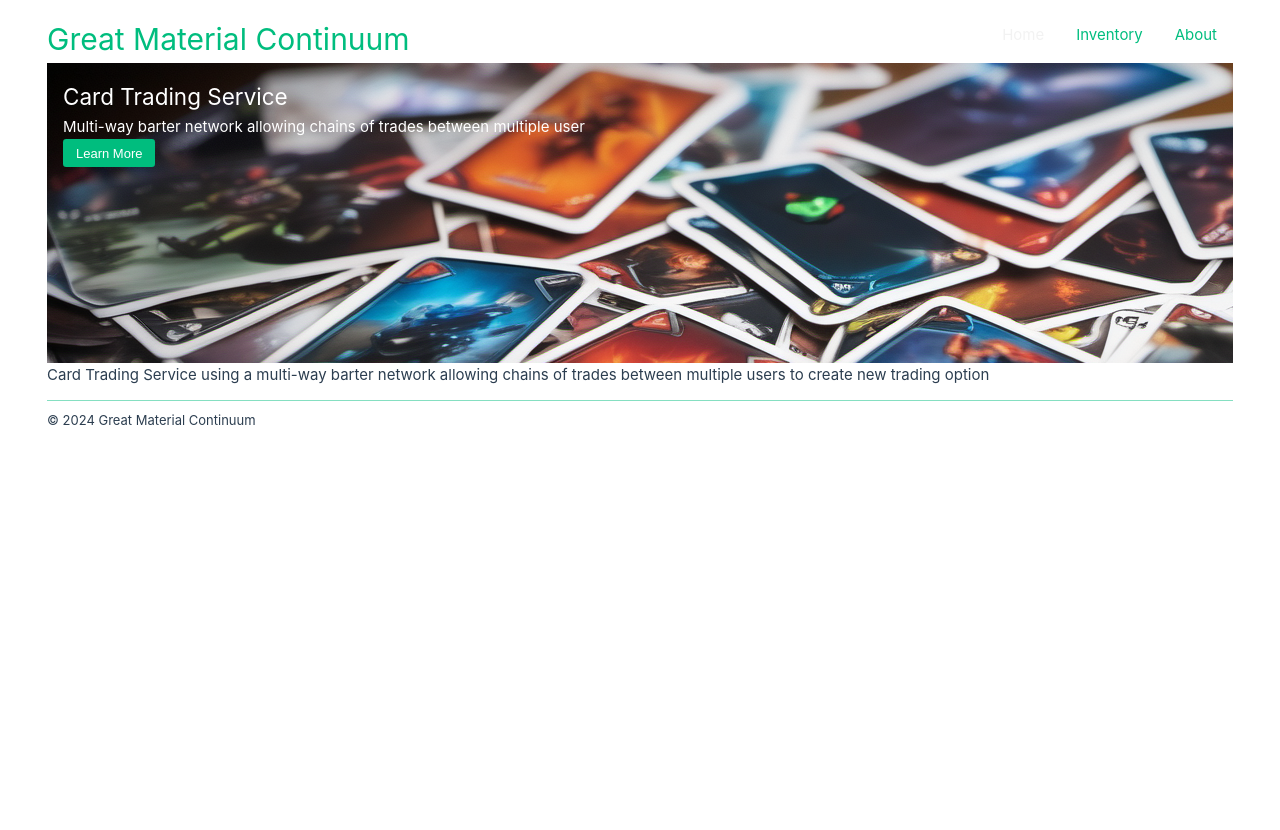
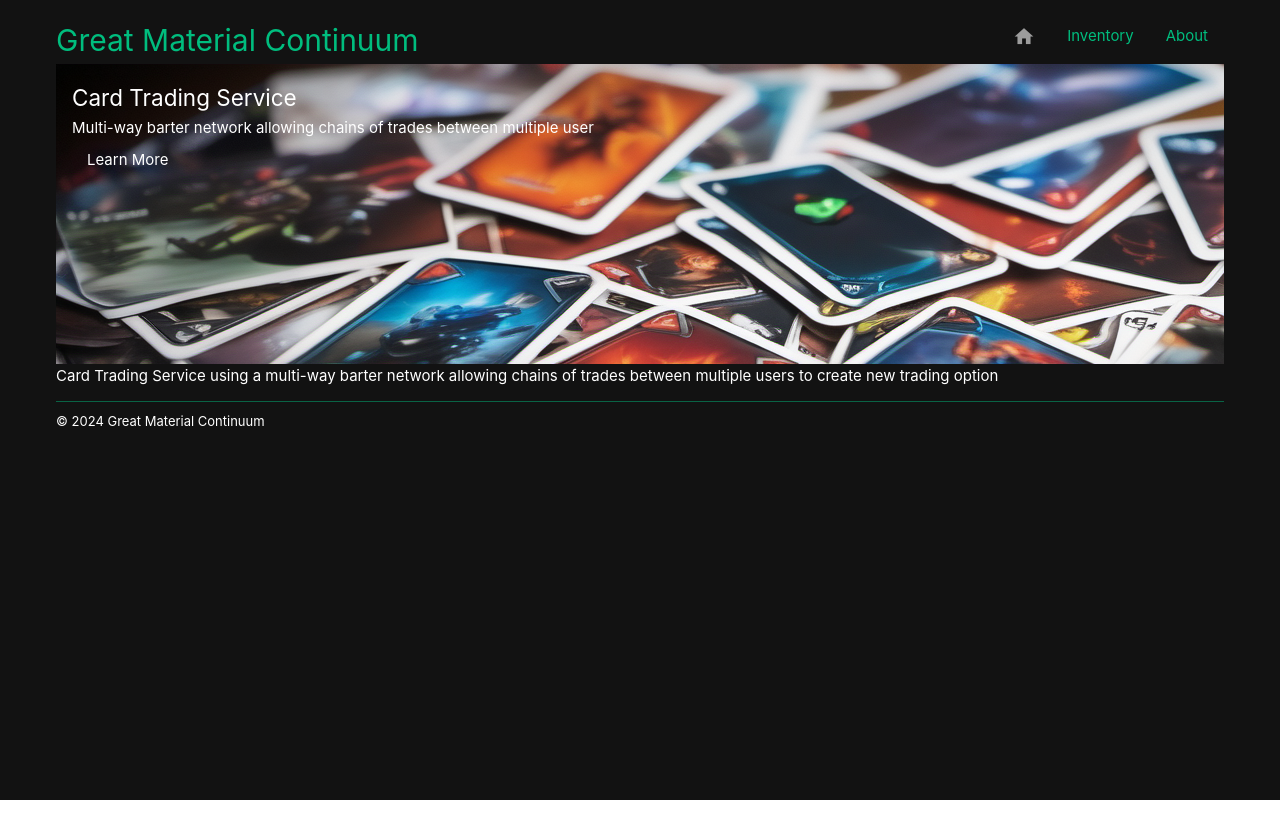
Before and after one commit to nuforge/great-material-continuum, a Vue app: page / in a window 1280 px wide. After the commit the page ends 800 px from the top, so only its background shows below. Built offline with nearby package versions, Linux system fonts and the light colour scheme.

Commit message:
Configue Vuetify Base elements

```diff
--- a/package.json
+++ b/package.json
@@ -14,13 +14,15 @@
     "format": "prettier --write src/"
   },
   "dependencies": {
+    "@mdi/font": "^7.4.47",
     "axios": "^1.7.9",
     "papaparse": "^5.4.1",
     "pinia": "^2.2.6",
     "vite": "^6.0.3",
     "vite-plugin-inspect": "^0.10.3",
     "vue": "^3.5.13",
-    "vue-router": "^4.4.5"
+    "vue-router": "^4.4.5",
+    "vuetify": "^3.7.0-beta.1"
   },
   "devDependencies": {
     "@tsconfig/node22": "^22.0.0",
--- a/src/App.vue
+++ b/src/App.vue
@@ -4,11 +4,13 @@ import AppHeader from './components/AppHeader.vue';
 </script>
 
 <template>
+  <v-app>
+    <v-container>
       <header>
         <div class="wrapper">
           <AppHeader msg="Great Material Continuum" />
           <nav>
-        <RouterLink to="/">Home</RouterLink>
+            <RouterLink to="/"><v-icon icon="mdi-home"></v-icon></RouterLink>
             <RouterLink to="/inventory">Inventory</RouterLink>
             <RouterLink to="/about">About</RouterLink>
           </nav>
@@ -19,6 +21,8 @@ import AppHeader from './components/AppHeader.vue';
       <footer>
         <p>&copy; 2024 Great Material Continuum</p>
       </footer>
+    </v-container>
+  </v-app>
 </template>
 
 <style scoped>
--- a/src/assets/base.css
+++ b/src/assets/base.css
@@ -12,6 +12,8 @@
 
   --vt-c-primary: rgb(0, 189, 126);
   --vt-c-primary-dark: rgb(0, 189, 126, 0.48);
+
+  --vt-c-link-hover: rgba(0, 189, 126, 0.2);
 
   --vt-c-divider-light-1: rgba(60, 60, 60, 0.29);
   --vt-c-divider-light-2: rgba(60, 60, 60, 0.12);
--- a/src/assets/main.css
+++ b/src/assets/main.css
@@ -3,7 +3,6 @@
 #app {
   max-width: 1280px;
   margin: 0 auto;
-  padding: 2rem;
   font-weight: normal;
 }
 
@@ -33,16 +32,6 @@ input[type='submit'],
 
 @media (hover: hover) {
   a:hover {
-    background-color: hsla(160, 100%, 37%, 0.2);
+    background-color: var(--vt-c-link-hover);
   }
 }
-
-@media (min-width: 1024px) {
-  body {
-    margin: 1em;
-  }
-
-  #app {
-    padding: 0 2rem;
-  }
-}
--- a/src/components/AppHeader.vue
+++ b/src/components/AppHeader.vue
@@ -20,6 +20,10 @@ defineProps<{
 .greetings h1,
 .greetings h3 {
   text-align: center;
+
+  a:hover {
+    background-color: transparent;
+  }
 }
 
 @media (min-width: 1024px) {
--- a/src/components/CSVUpload.vue
+++ b/src/components/CSVUpload.vue
@@ -5,11 +5,11 @@
     <div class="wrapper">
       <!-- CSV upload form -->
       <form @submit.prevent="handleFileUpload">
-        <label for="file-upload" class="custom-file-upload">
-          Choose File...
+        <label for="file-upload">
+          <v-icon icon="mdi-folder-upload"></v-icon> upload
         </label>
         <input id="file-upload" type="file" ref="fileInput" accept=".csv" />
-        <button type="submit">Upload CSV</button>
+        <v-btn icon="mdi-upload"></v-btn>
       </form>
     </div>
     <!-- Display success or error message -->
--- a/src/components/CardItem.vue
+++ b/src/components/CardItem.vue
@@ -3,7 +3,7 @@
     <td class="name">{{ card.card_name }}</td>
     <td class="userid">{{ card.user_id }}</td>
     <td class="actions">
-      <i class="material-icons delete-icon" @click="cardStore.deleteCard(card.id)">delete</i>
+      <v-icon icon="mdi-delete" @click="cardStore.deleteCard(card.id)"></v-icon>
     </td>
   </tr>
 </template>
--- a/src/main.ts
+++ b/src/main.ts
@@ -6,9 +6,30 @@ import { createPinia } from 'pinia'
 import App from './App.vue'
 import router from './router'
 
+import 'vuetify/styles'
+import { createVuetify } from 'vuetify'
+import { VApp, VBtn, VIcon, VCard, VContainer, VDialog } from 'vuetify/components'
+
+import '@mdi/font/css/materialdesignicons.css'
+
 const app = createApp(App)
+
+const vuetify = createVuetify({
+  theme: {
+    defaultTheme: 'dark',
+  },
+  components: {
+    VApp,
+    VCard,
+    VIcon,
+    VContainer,
+    VBtn,
+    VDialog,
+  },
+})
 
 app.use(createPinia())
 app.use(router)
+app.use(vuetify)
 
 app.mount('#app')
--- a/vite.config.ts
+++ b/vite.config.ts
@@ -7,6 +7,9 @@ import vueDevTools from 'vite-plugin-vue-devtools'
 // https://vite.dev/config/
 export default defineConfig({
   plugins: [vue(), vueDevTools()],
+  optimizeDeps: {
+    include: ['vuetify'],
+  },
   server: {
     port: 3000,
     proxy: {
```
Also changed, not shown: 2 other files (tests, documents, lock files or other folders). Lines whose indentation alone changed are shown as unchanged.
